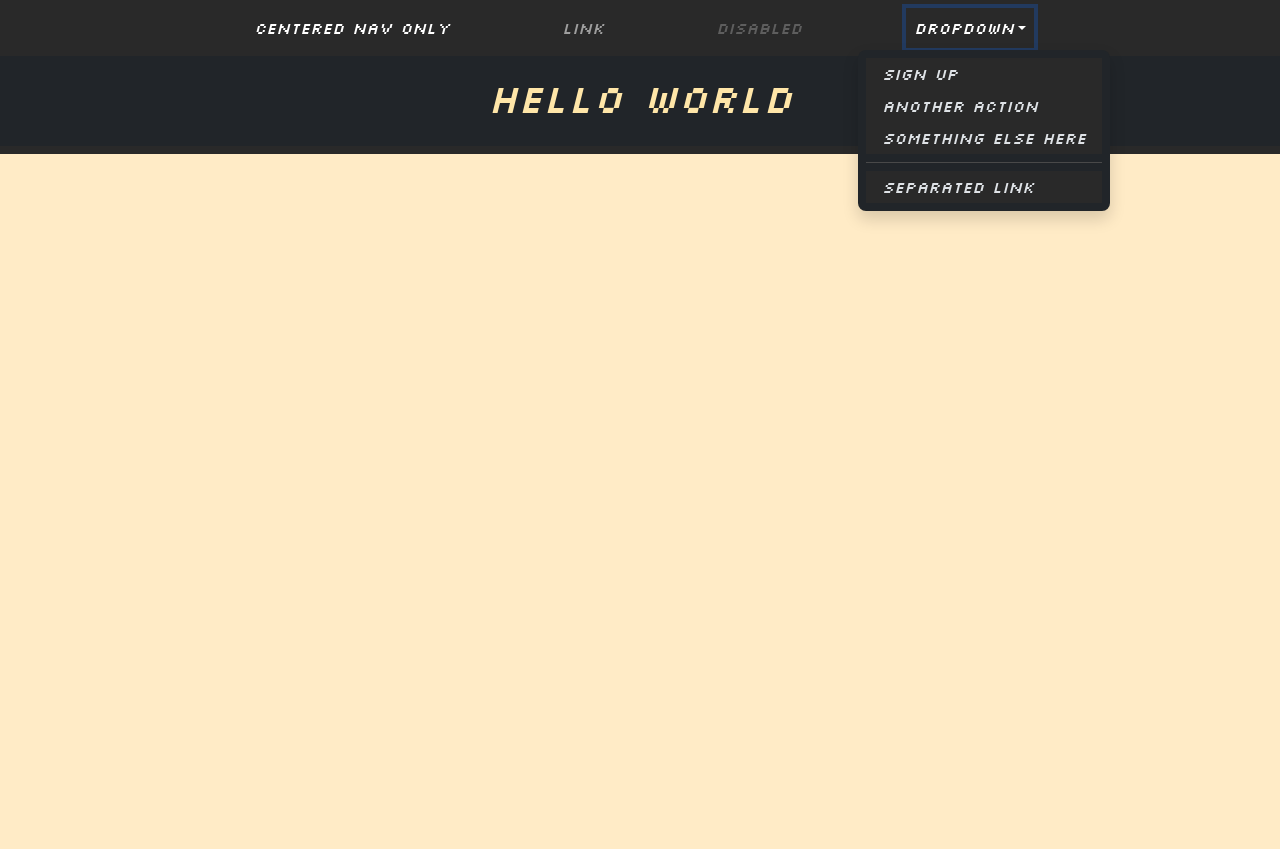
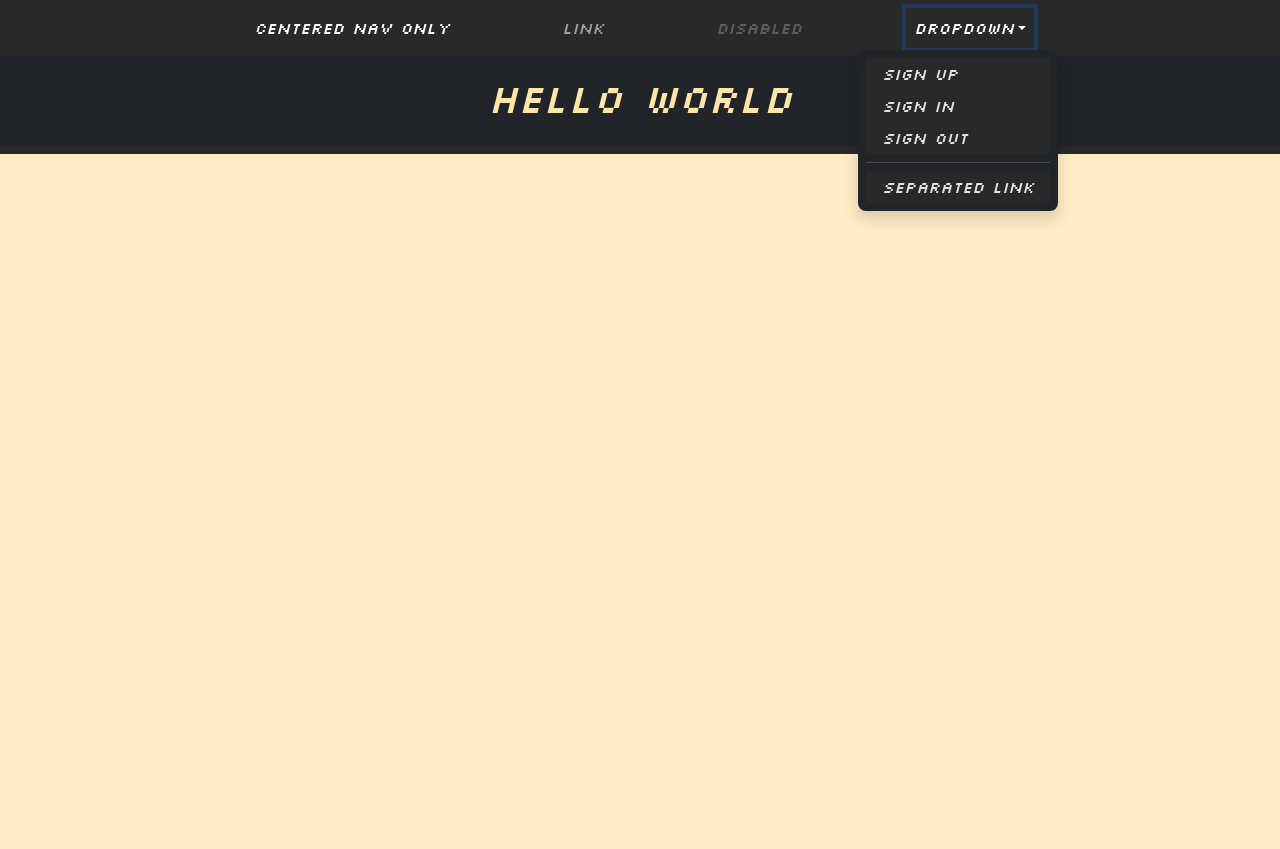
Before and after one commit to erkuysal/Sunset, a Django app: page / in a window 1280 px wide, after a click on "Dropdown". Shown: the top 849 px of the page. Run offline with Django 4.2, Linux system fonts and the light colour scheme; some libraries are stand-ins or nearby versions; some web fonts are replaced.

Commit message:
Sign Out method Online.

```diff
--- a/backend/first/urls.py
+++ b/backend/first/urls.py
@@ -8,4 +8,5 @@ urlpatterns = [
     path('sign-up/', views.sign_up, name='sign-up'),
     path('sign-in/', views.sign_in, name='sign-in'),
     path('profile/', login_required(views.profile, login_url='/sign-in/'), name='profile'),
+    path('sign-out/', views.sign_out, name='sign-out'),
 ]
--- a/backend/first/views.py
+++ b/backend/first/views.py
@@ -1,6 +1,6 @@
 from django.shortcuts import render, redirect
 from django.contrib.auth.decorators import login_required
-from django.contrib.auth import login, authenticate
+from django.contrib.auth import login, authenticate, logout
 from django.contrib import messages
 
 from .forms import CustomUserForm, SignInForm
@@ -42,6 +42,11 @@ def sign_in(request):
     return render(request, 'register/sign-in.html', {'title': 'Come in', 'form': form})
 
 
+def sign_out(request):
+    logout(request)
+    return redirect('hub')
+
+
 @login_required(login_url='/sign-in/', redirect_field_name='redirect_to')
 def profile(request):
     return render(request, 'register/profile.html', {'title': 'Profile'})
--- a/templates/components/navbar.html
+++ b/templates/components/navbar.html
@@ -28,8 +28,8 @@
                         <a class="nav-link dropdown-toggle" href="#" data-bs-toggle="dropdown" aria-expanded="false">Dropdown</a>
                         <ul class="dropdown-menu gap-1 p-2 rounded-3 mx-0 border-0 shadow w-220px" data-bs-theme="dark">
                             <li><a class="dropdown-item rounded-2" href="{% url 'sign-up' %}">Sign Up</a></li>
-                            <li><a class="dropdown-item rounded-2" href="#">Another action</a></li>
-                            <li><a class="dropdown-item rounded-2" href="#">Something else here</a></li>
+                            <li><a class="dropdown-item rounded-2" href="{% url 'sign-in' %}">Sign In</a></li>
+                            <li><a class="dropdown-item rounded-2" href="{% url 'sign-out' %}">Sign Out</a></li>
                             <li><hr class="dropdown-divider"></li>
                             <li><a class="dropdown-item rounded-2" href="#">Separated link</a></li>
                         </ul>
```
